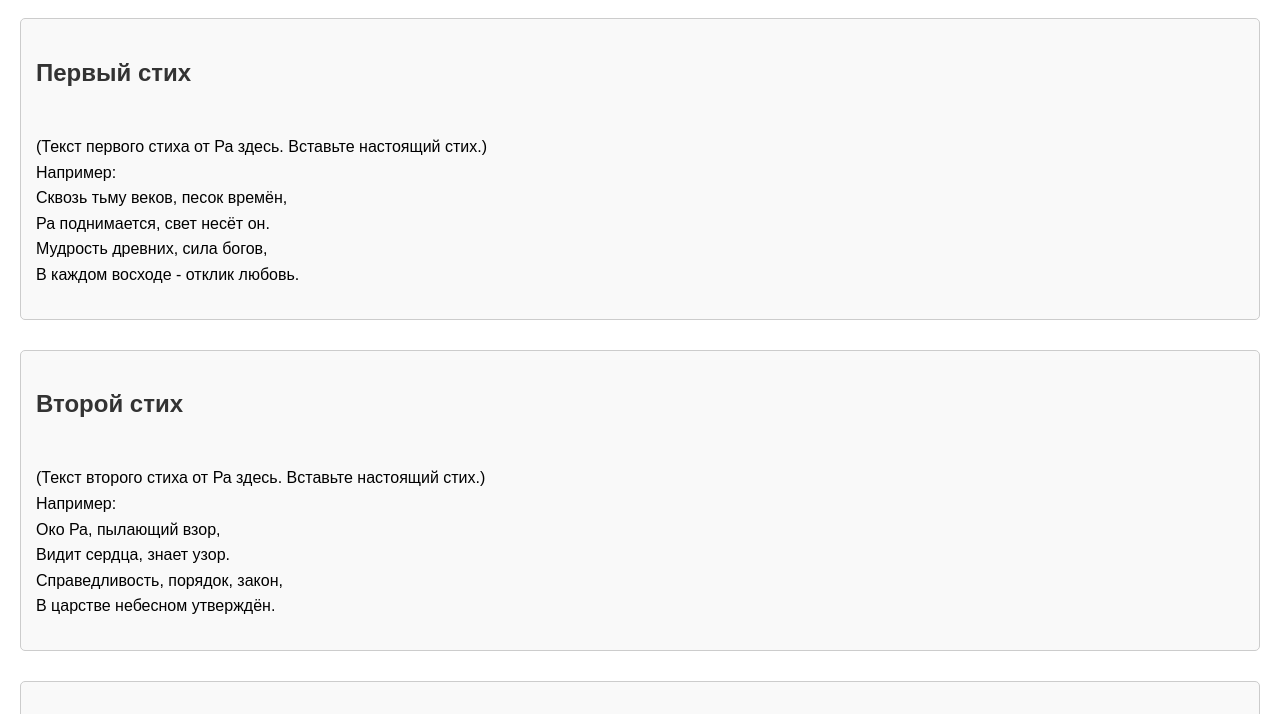
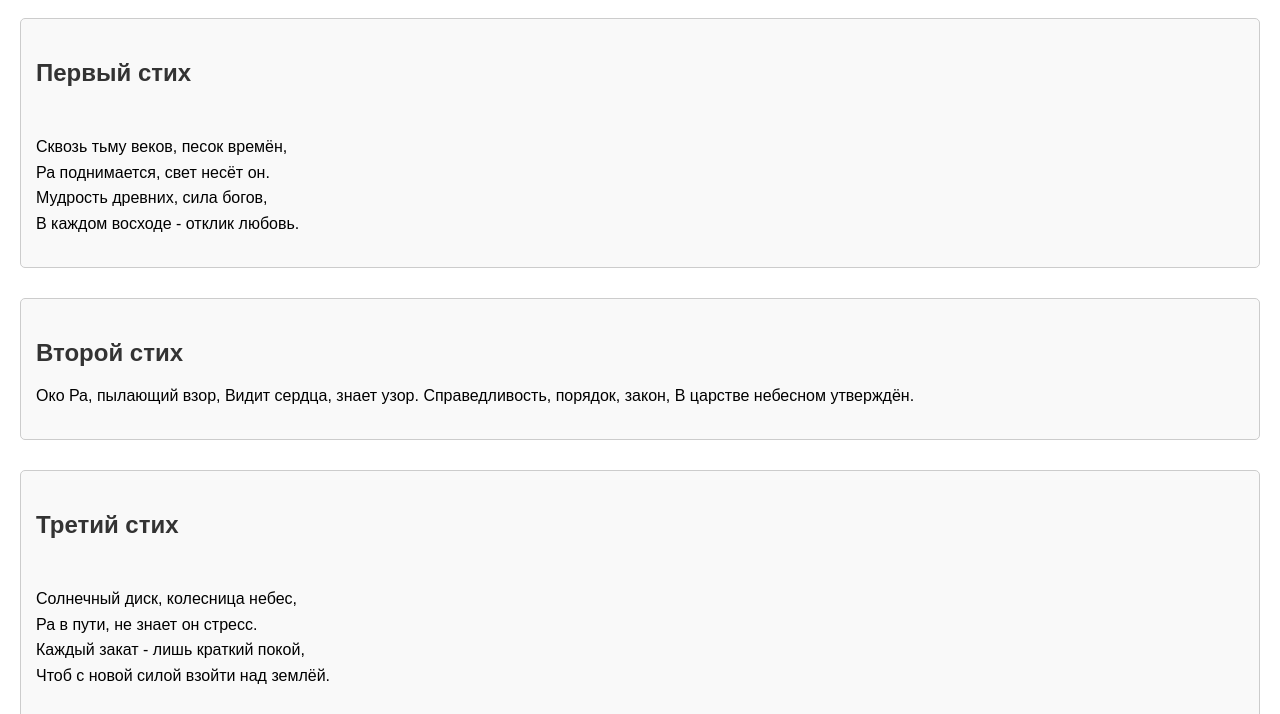
Before and after one commit to zalomeYT/vshp, a plain HTML site: page index.html in a window 1280 px wide. Shown: the part 76-790 px from the top of the page. Drawn offline with Linux system fonts and the light colour scheme.

Commit message:
index.html

```diff
--- a/index.html
+++ b/index.html
@@ -34,8 +34,6 @@
   <div class="poem">
     <h2 class="poem-title">Первый стих</h2>
     <p class="poem-text">
-      (Текст первого стиха от Ра здесь.  Вставьте настоящий стих.)
-      Например:
       Сквозь тьму веков, песок времён,
       Ра поднимается, свет несёт он.
       Мудрость древних, сила богов,
@@ -45,9 +43,6 @@
 
   <div class="poem">
     <h2 class="poem-title">Второй стих</h2>
-    <p class="poem-text">
-      (Текст второго стиха от Ра здесь. Вставьте настоящий стих.)
-      Например:
       Око Ра, пылающий взор,
       Видит сердца, знает узор.
       Справедливость, порядок, закон,
@@ -58,8 +53,6 @@
   <div class="poem">
     <h2 class="poem-title">Третий стих</h2>
     <p class="poem-text">
-      (Текст третьего стиха от Ра здесь. Вставьте настоящий стих.)
-      Например:
       Солнечный диск, колесница небес,
       Ра в пути, не знает он стресс.
       Каждый закат - лишь краткий покой,
```
